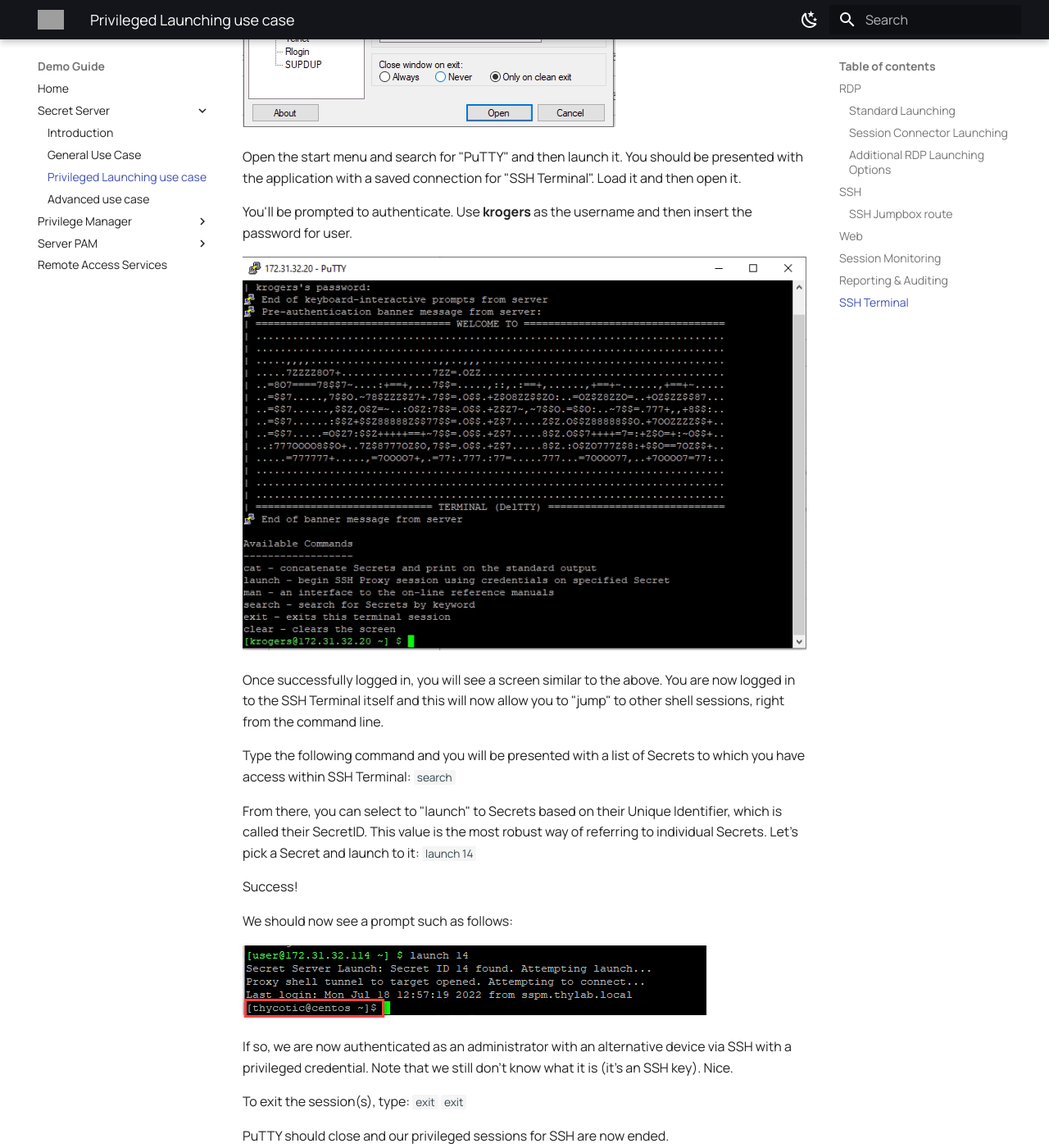
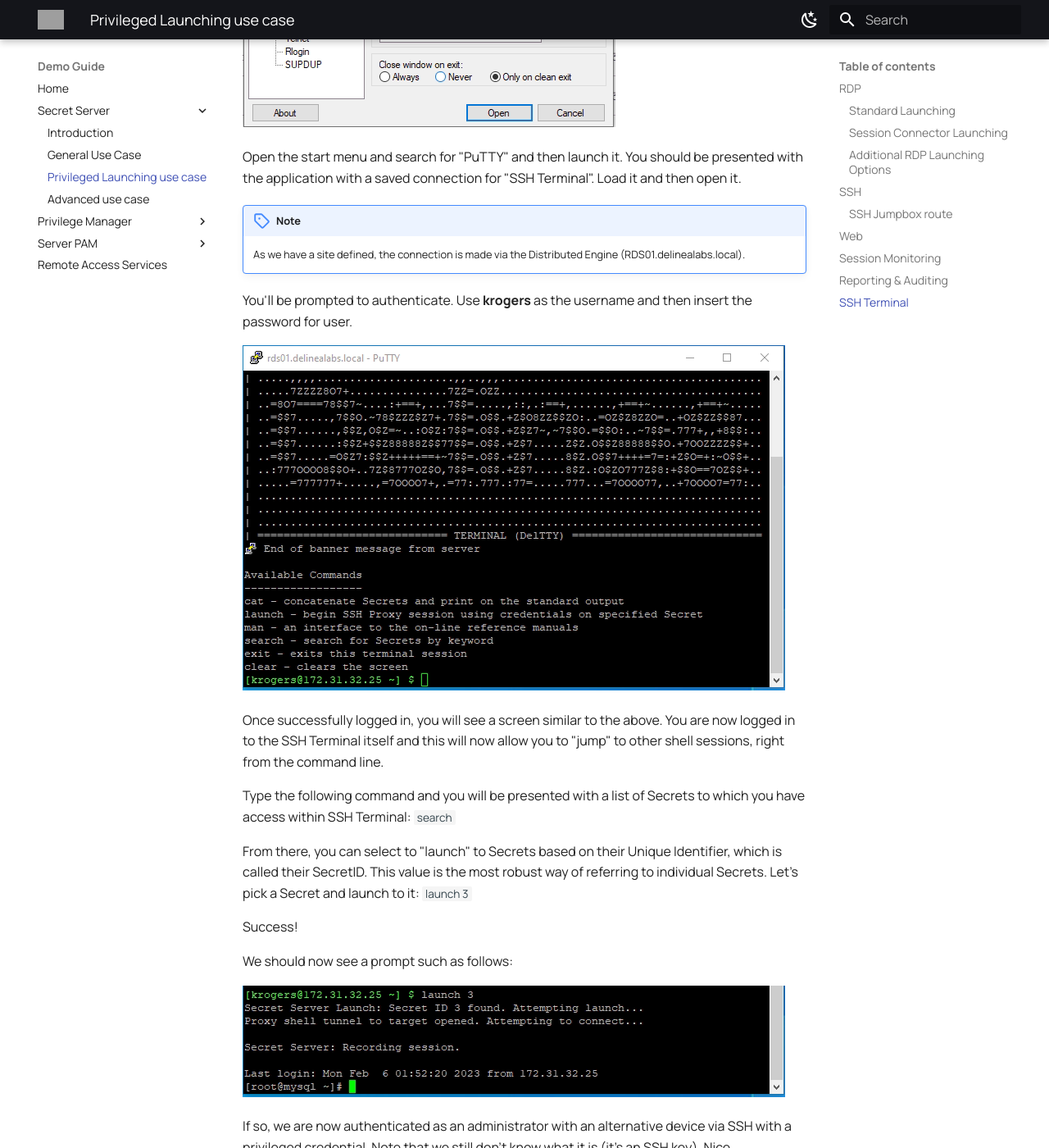
Before and after one commit to wessenstam/demoguide, an MkDocs documentation site: the page built from docs/secretserver/mod3/mod3.md, in a window 1280 px wide and 1400 px high, scrolled down 17493 px. Shown: the whole window at 82% size. Built offline with MkDocs 1.6.1 and Material for MkDocs 9.7.7, drawn with Linux system fonts in a browser that asks for light colours; grey boxes are pictures that could not be loaded.

Commit message:
Updated SSH TErminal screenshots

```diff
--- a/docs/secretserver/mod3/mod3.md
+++ b/docs/secretserver/mod3/mod3.md
@@ -194,9 +194,12 @@
 
 Open the start menu and search for "PuTTY" and then launch it. You should be presented with the application with a saved connection for "SSH Terminal". Load it and then open it.
 
+!!! Note
+    As we have a site defined, the connection is made via the Distributed Engine (RDS01.delinealabs.local).
+
 You'll be prompted to authenticate. Use **krogers** as the username and then insert the password for user.
 
-![secrets](images/lab028a.png)
+![secrets](images/lab028b.png)
 
 
 Once successfully logged in, you will see a screen similar to the above. You are now logged in to the SSH Terminal itself and this will now allow you to "jump" to other shell sessions, right from the command line.
@@ -205,13 +208,13 @@
 ``search``
 
 From there, you can select to "launch" to Secrets based on their Unique Identifier, which is called their SecretID. This value is the most robust way of referring to individual Secrets. Let's pick a Secret and launch to it:
-``launch 14``
+``launch 3``
 
 Success!
 
 We should now see a prompt such as follows:
 
-![secrets](images/lab029.png)
+![secrets](images/lab029a.png)
 
 If so, we are now authenticated as an administrator with an alternative device via SSH with a privileged credential. Note that we still don't know what it is (it's an SSH key). Nice.
 
```
Also changed, not shown: docs/secretserver/mod3/images/lab028b.png (added), docs/secretserver/mod3/images/lab029a.png (added).
